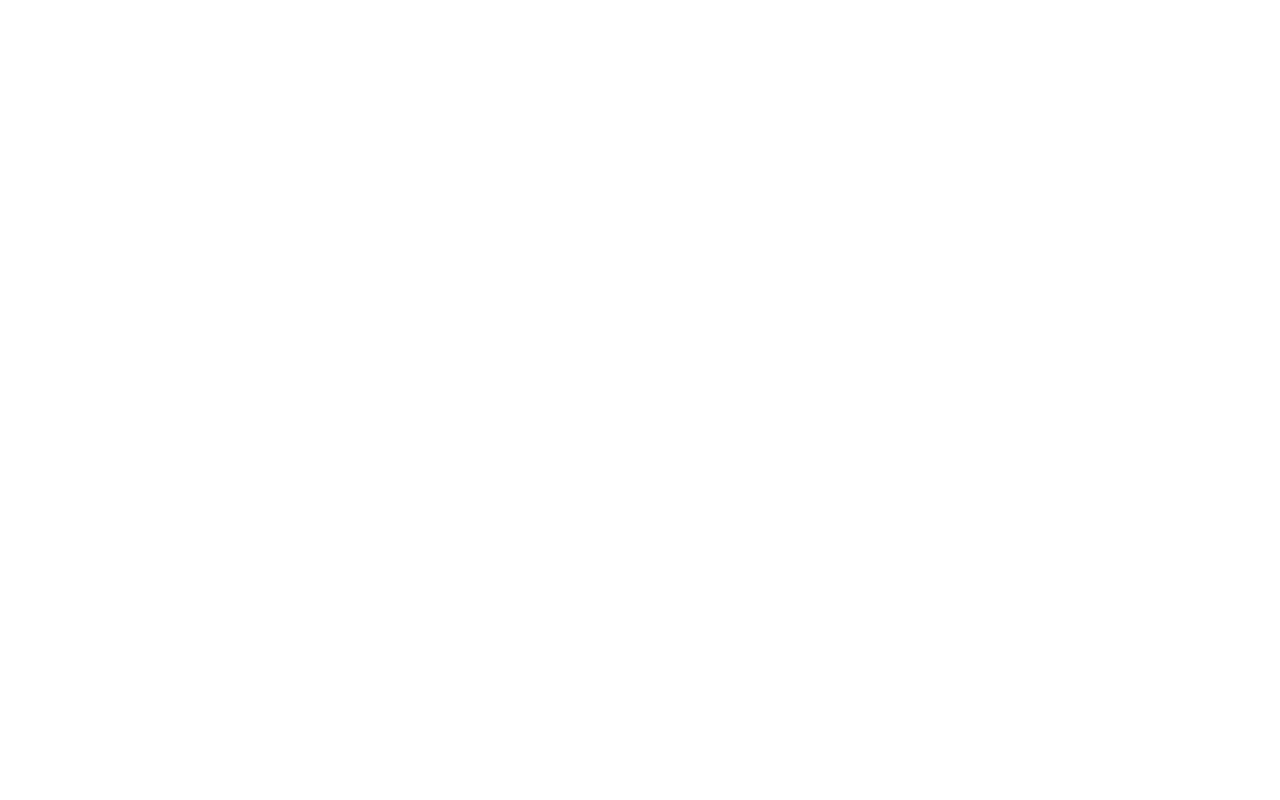
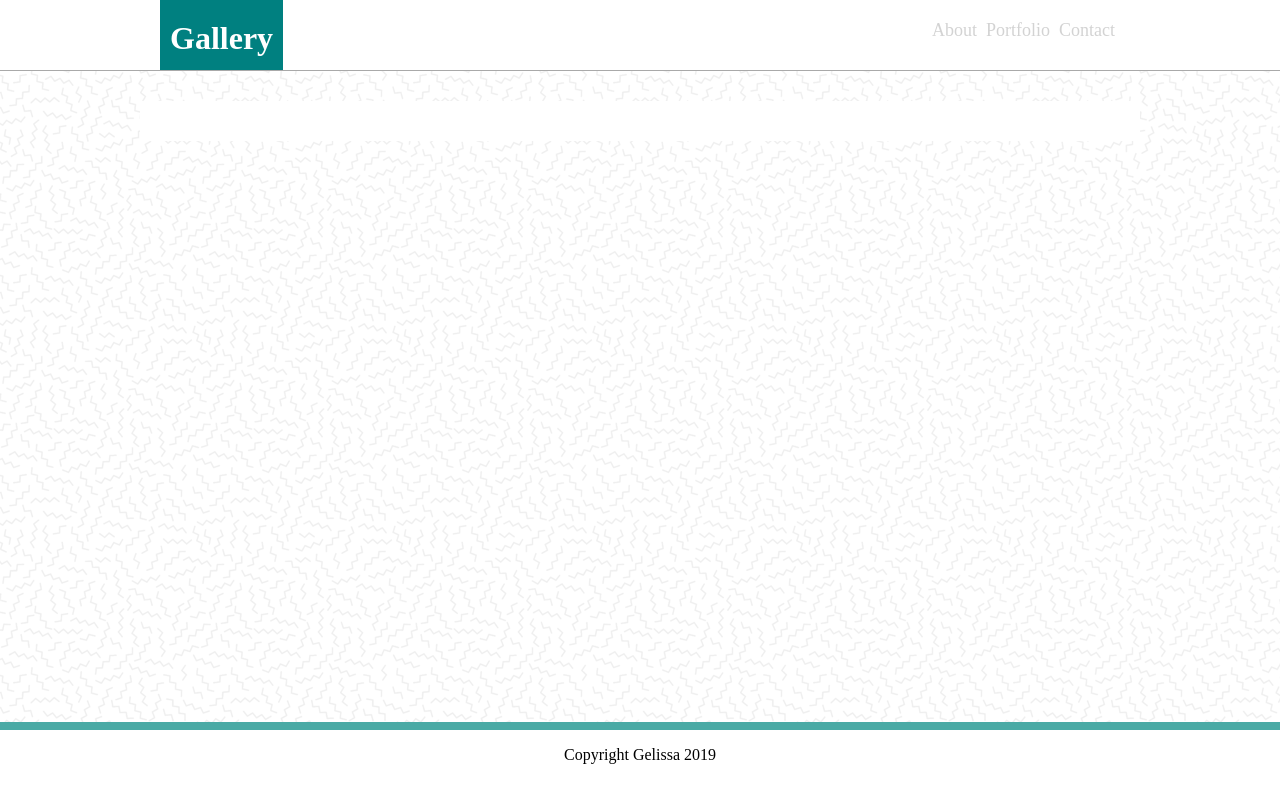
Before and after one commit to gelissa/Basic-Portfolio, a plain HTML site: page portfolio.html in a window 1280 px wide. Drawn offline with Linux system fonts and the light colour scheme.

Commit message:
unified the pages. fixed footer to bottom.

```diff
--- a/assets/css/style.css
+++ b/assets/css/style.css
@@ -18,8 +18,8 @@
 }
 
 h1 {
-    background-color: lightblue;
-    color: gray;
+    background-color: teal;
+    color: white;
     height: 30px;
     padding: 20px 10px;
     float: left;
@@ -60,9 +60,9 @@
 
 }
 
-
-input [type=submit] {
-    background-color: teal;
+/* there is no space for input specifications */
+input[type=submit] {
+  background-color: teal;
   border: none;
   color: white;
   padding: 16px 32px;
@@ -78,5 +78,13 @@
     background-color: white;
     height: 70px;
     text-align: center;
-    border-top: solid darkgray 1px;
+    border-top: 8px solid #4aaaa5;
+    /* position:-webkit-sticky; /* Safari
+    position: sticky;
+    bottom: 0; */
 }
+
+#footer {
+    position: fixed;
+    bottom: 0;
+}
--- a/portfolio.html
+++ b/portfolio.html
@@ -0,0 +1,40 @@
+<!DOCTYPE html>
+<html lang="en">
+
+<head>
+    <meta charset="UTF-8">
+    <meta name="viewport" content="width=device-width, initial-scale=1.0">
+    <meta http-equiv="X-UA-Compatible" content="ie=edge">
+    <link rel="stylesheet" href="./assets/css/style.css">
+    <title>Gallery</title>
+</head>
+
+<body>
+    <!--top of page-->
+    <header>
+        <div class="headerContainer">
+            <h1>Gallery</h1>
+            <nav>
+                <!--option shift down to copy identical lines-->
+                <a href="index.html">About</a>
+                <a href="portfolio.html">Portfolio</a>
+                <a href="contact.html">Contact</a>
+            </nav>
+        </div>
+    </header>
+
+
+    <!--starting page content-->
+    <section>
+
+    </section>
+
+</body>
+
+<!--footer styling-->
+
+<footer id="footer">
+    <p>Copyright Gelissa 2019</p>
+</footer>
+
+</html>
```
Also changed, not shown: contact.html (+7 -6 lines), index.html (+17 -14 lines).
